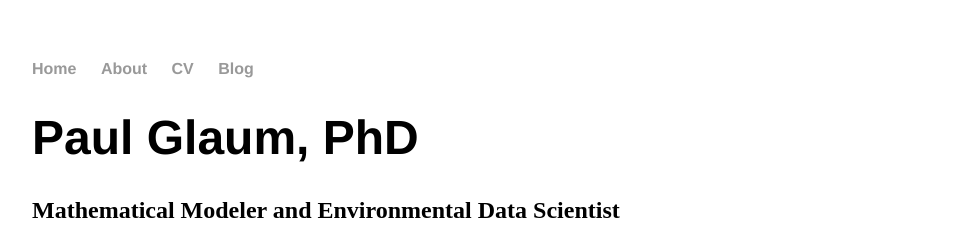
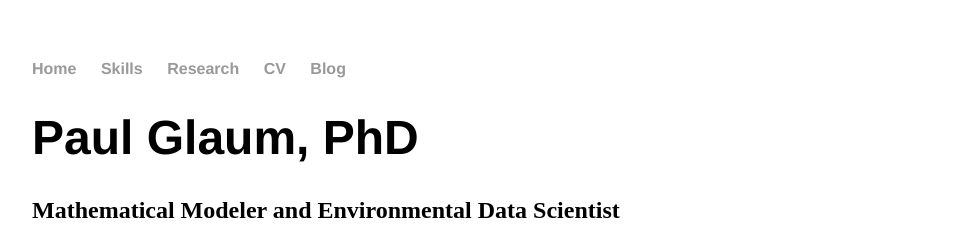
Before and after one commit to prglaum/prglaum.github.io, a Jekyll site: the page built from index.html, in a window 1280 px wide. Shown: the top 252 px of the page, without its empty margins (160-1118 px from the left). Built offline with Jekyll 4.4.1, drawn with Linux system fonts in a browser that asks for light colours.

Commit message:
Update default.html

```diff
--- a/_layouts/default.html
+++ b/_layouts/default.html
@@ -9,7 +9,8 @@
 			<nav>
 	    		<ul>
 	        		<li><a href="/">Home</a></li>
-		        	<li><a href="/about">About</a></li>
+				<li><a href="/skills">Skills</a></li>
+		        	<li><a href="/research">Research</a></li>
 	        		<li><a href="/cv">CV</a></li>
 	        		<li><a href="/blog">Blog</a></li>
 	    		</ul>
```
